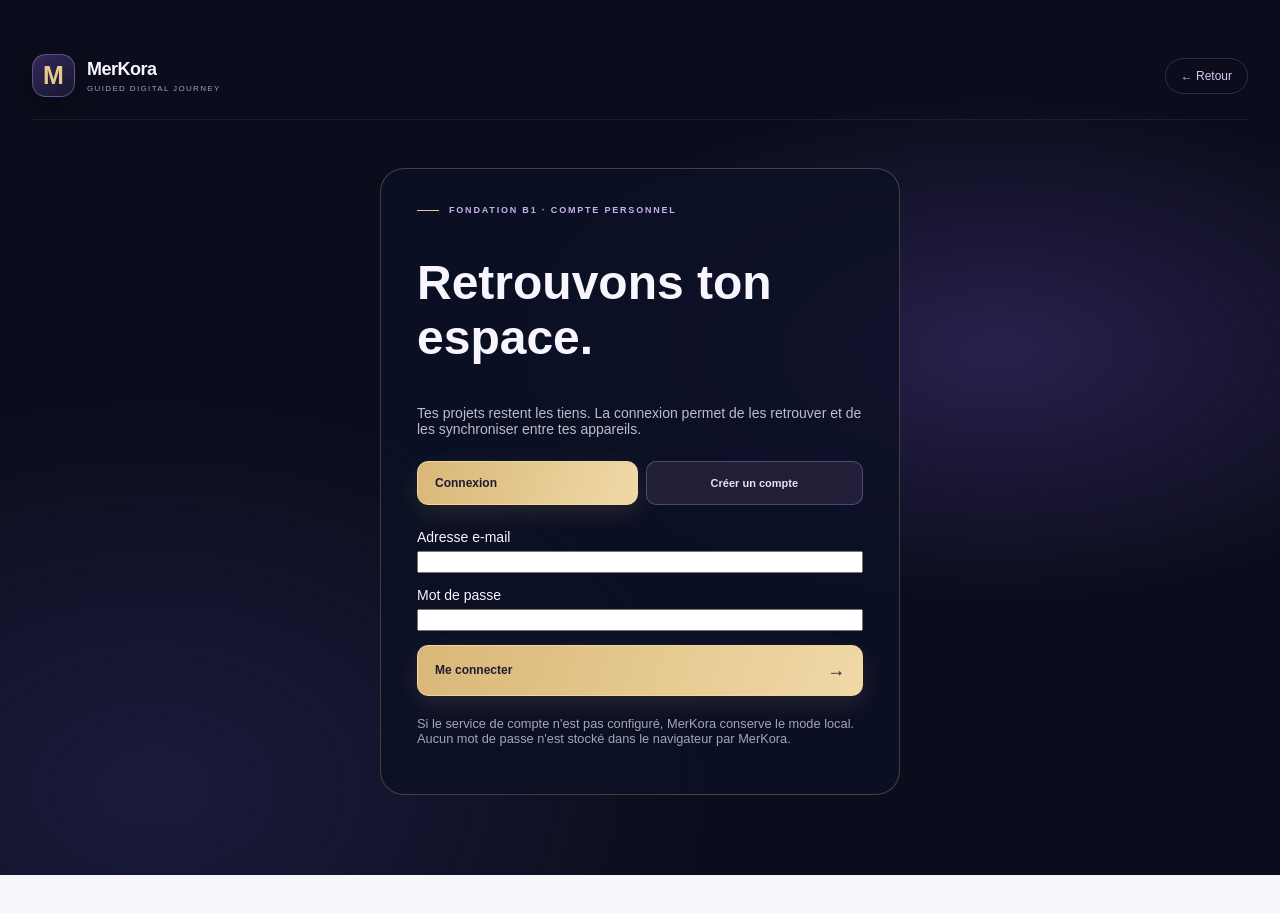
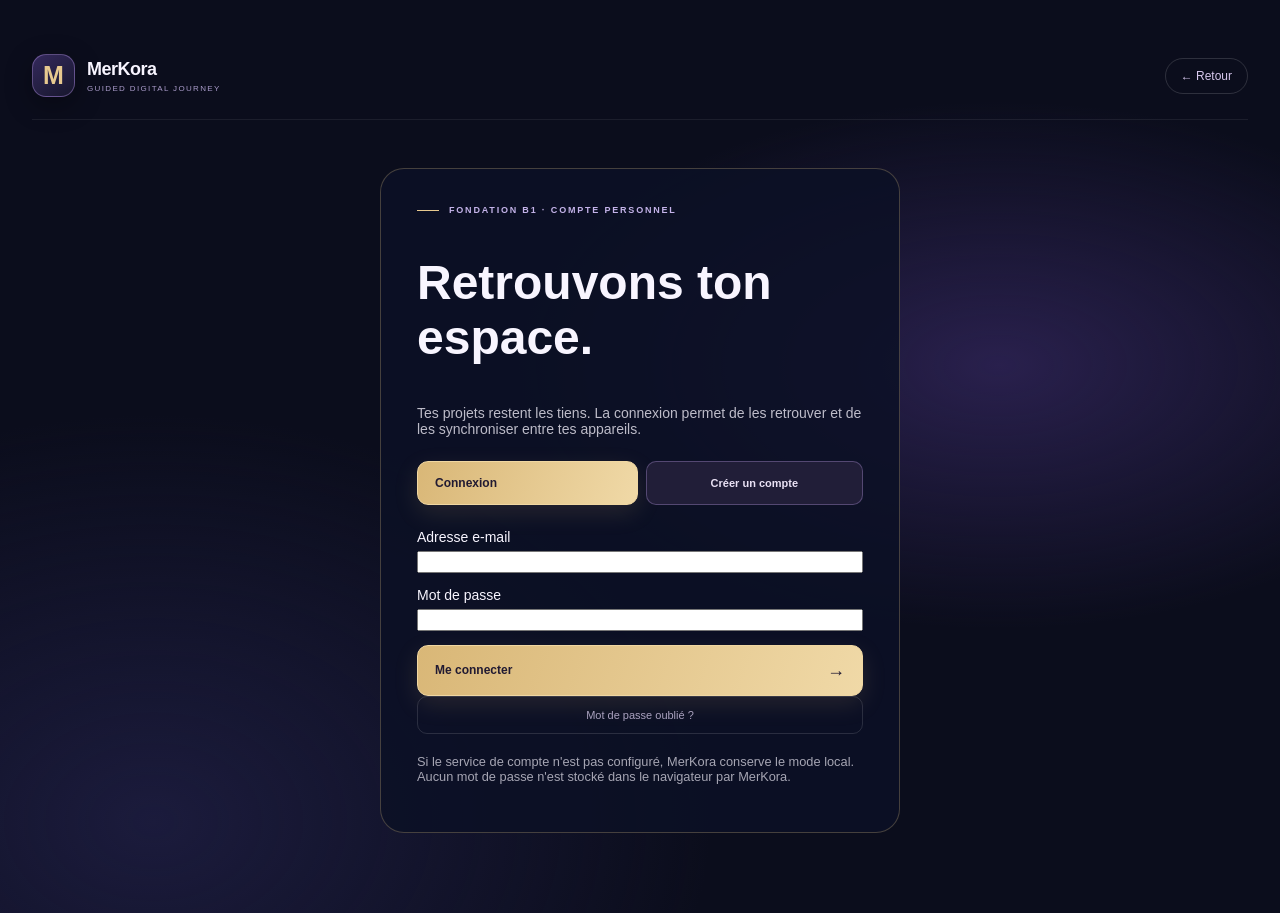
Before and after one commit to merkelnascom-art/Merkora-GDJ, a Next.js app: page /auth in a window 1280 px wide. Before the commit the page ends 875 px from the top, so only its background shows below. Built offline with nearby package versions, Linux system fonts and the light colour scheme.

Commit message:
feat(foundation-b): expose password recovery in sign in

```diff
--- a/app/auth/page.tsx
+++ b/app/auth/page.tsx
@@ -2,7 +2,7 @@
 
 import { useState, useTransition, type FormEvent } from "react";
 import Link from "next/link";
-import { signInWithPassword, signUpWithPassword } from "@/lib/supabase/auth-actions";
+import { requestPasswordReset, signInWithPassword, signUpWithPassword } from "@/lib/supabase/auth-actions";
 
 export default function AuthPage() {
   const [mode, setMode] = useState<"signin" | "signup">("signin");
@@ -43,6 +43,7 @@ export default function AuthPage() {
           <label style={{ display: "grid", gap: 6 }}>Mot de passe<input required type="password" minLength={8} autoComplete={mode === "signin" ? "current-password" : "new-password"} value={password} onChange={e => setPassword(e.target.value)} /></label>
           <button className="mk-continue-button" type="submit" disabled={isPending}>{isPending ? "Patiente un instant…" : mode === "signin" ? "Me connecter" : "Créer mon compte"} <span>→</span></button>
         </form>
+        {mode === "signin" && <button type="button" className="mk-tertiary-button" onClick={() => startTransition(async () => { const result = await requestPasswordReset(email); setMessage(result.ok ? (result.message ?? "Consulte ta boîte e-mail.") : result.error); })} disabled={isPending}>Mot de passe oublié ?</button>}
         {message && <p role="status" aria-live="polite" style={{ marginTop: 18, padding: 12, borderRadius: 12, background: "rgba(255,255,255,.06)" }}>{message}</p>}
         <p style={{ fontSize: ".8rem", opacity: .65, marginTop: 20 }}>Si le service de compte n'est pas configuré, MerKora conserve le mode local. Aucun mot de passe n'est stocké dans le navigateur par MerKora.</p>
       </section>
```
